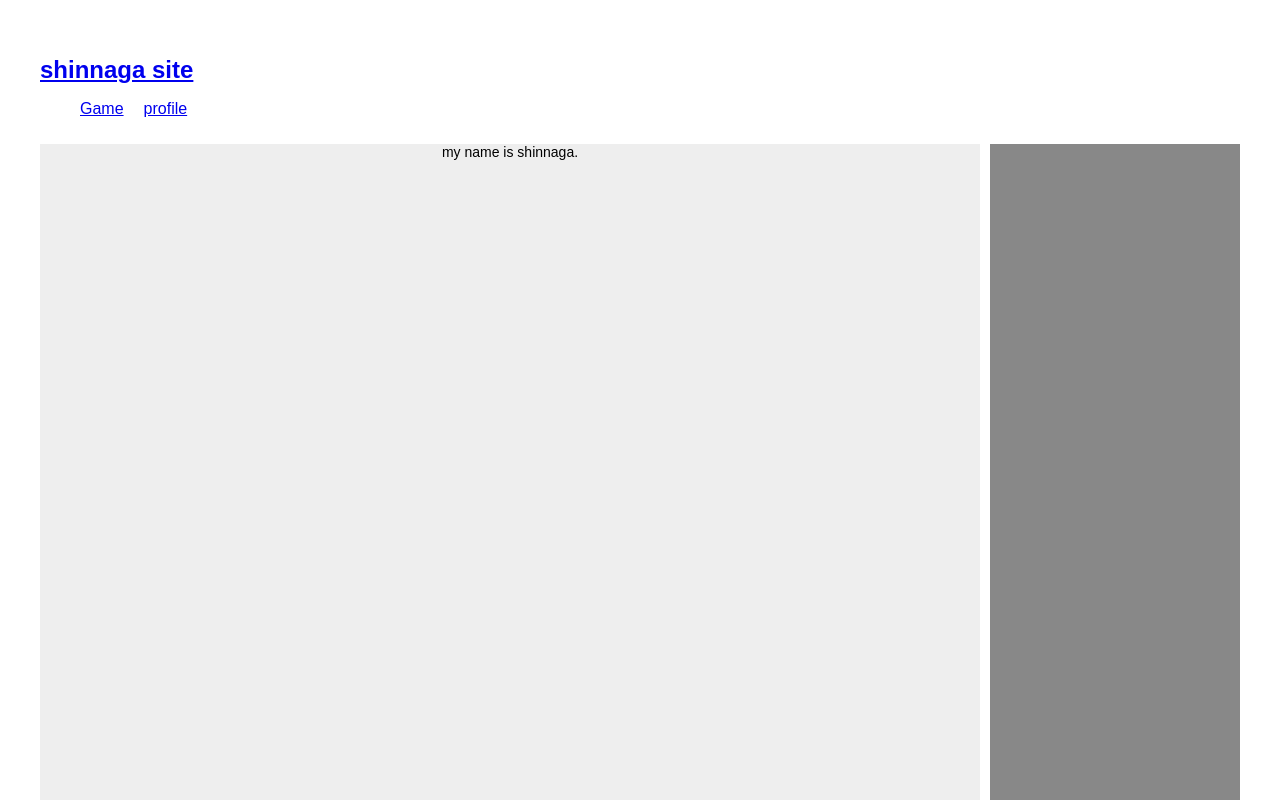
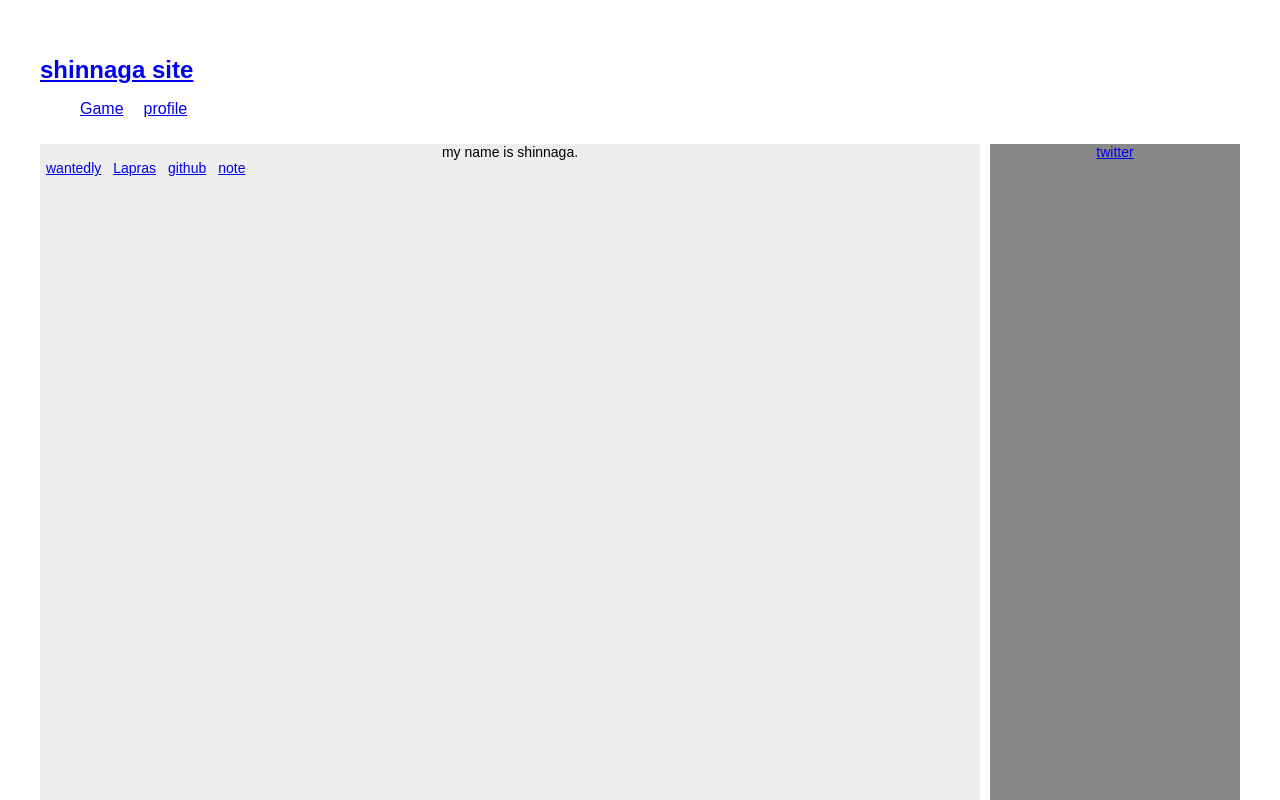
Before and after one commit to sinjikoro/my-app, a React (Create React App) app: page /profile in a window 1280 px wide. Shown: the top 800 px of the page. Built offline with nearby package versions, Linux system fonts and the light colour scheme.

Commit message:
add social-link

```diff
--- a/src/components/Navigation.js
+++ b/src/components/Navigation.js
@@ -16,7 +16,7 @@ export default class Navigation extends React.Component {
   render() {
     return (
       <div className='navigation'>
-        <a class="twitter-timeline" data-width="220" data-height="600" href="https://twitter.com/shinnaaaga?ref_src=twsrc%5Etfw" />
+        <a class="twitter-timeline" data-width="220" data-height="600" href="https://twitter.com/shinnaaaga?ref_src=twsrc%5Etfw">twitter</a>
         <div id='_tw' />
       </div>
     )
--- /dev/null
+++ b/src/components/Profile.css
@@ -0,0 +1,7 @@
+.social {
+  display: flex;
+}
+
+.social a {
+  margin: 0 6px;
+}
--- a/src/components/Profile.js
+++ b/src/components/Profile.js
@@ -1,8 +1,17 @@
 import React from 'react';
+import './Profile.css';
 
 const Profile = () => {
   return (
-    <div>my name is shinnaga.</div>
+    <div class='profile'>
+      <div>my name is shinnaga.</div>
+      <section className='social'>
+        <a href='https://www.wantedly.com/users/127147823'>wantedly</a>
+        <a href='https://lapras.com/public/MIRTA5Z'>Lapras</a>
+        <a href='https://github.com/sinjikoro'>github</a>
+        <a href='https://note.com/shinnaga'>note</a>
+      </section>
+    </div>
   )
 }
 
```
Also changed, not shown: public/social/Twitter_Logo_Blue.png (added).
